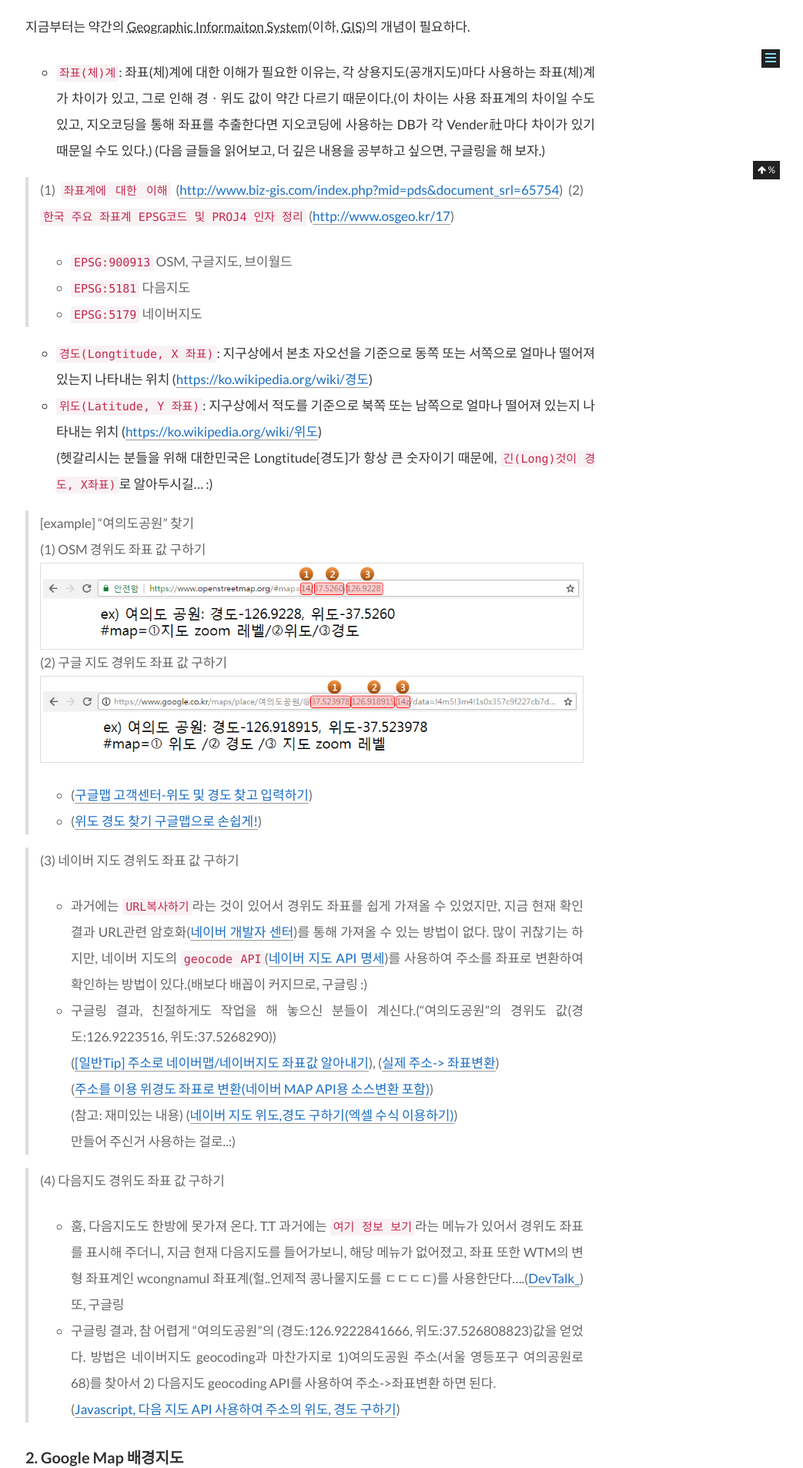
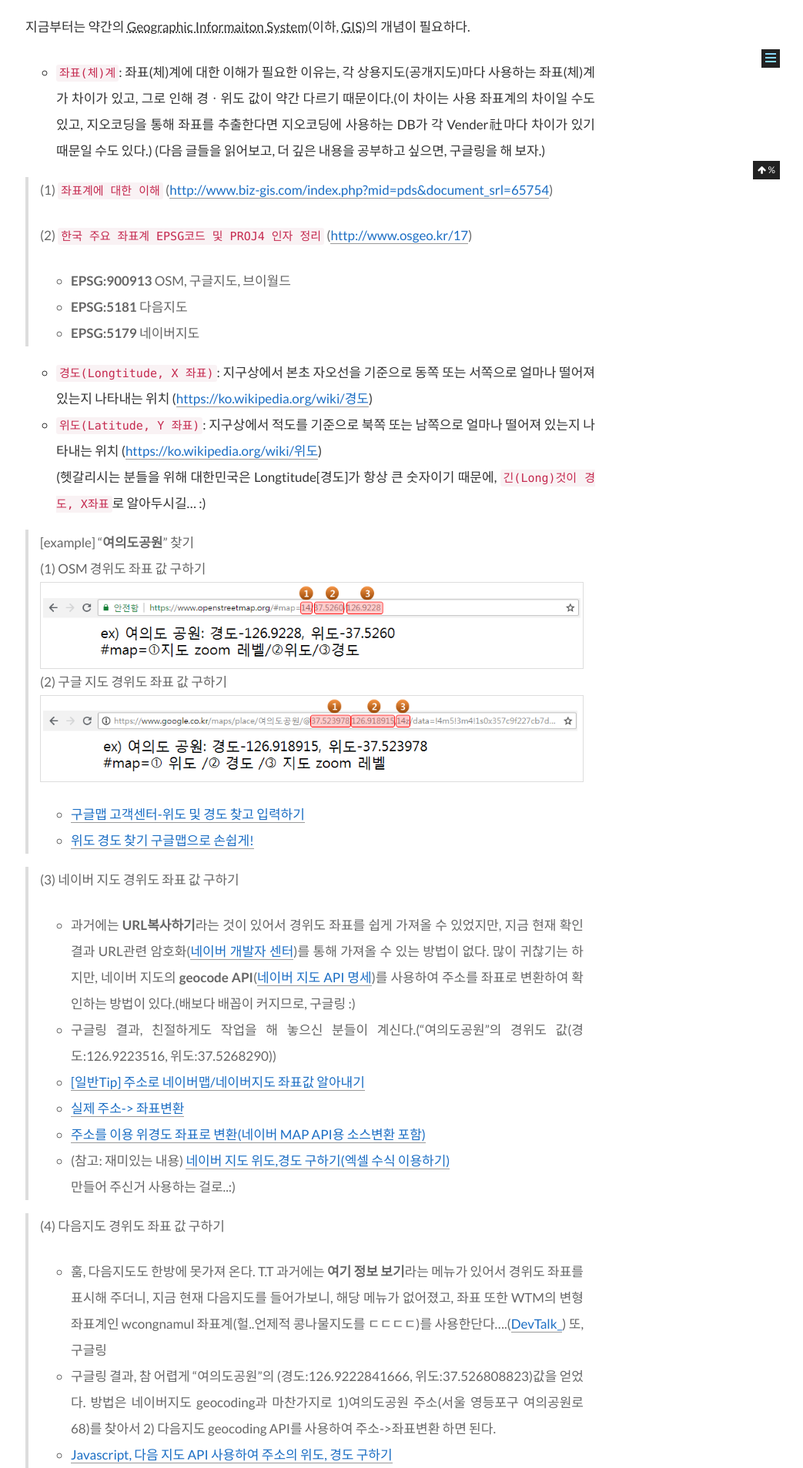
Before and after one commit to bbong95/bbong95.github.io, a Jekyll site: the page built from _posts/2018-07-30-Leaflet 맛보기 2탄.markdown, in a window 1280 px wide. Shown: the part 767-2674 px from the top of the page at 77% size, without its empty margins (237-1280 px from the left). Built offline with Jekyll 4.4.1, drawn with Linux system fonts in a browser that asks for light colours; emoji names are drawn with the system emoji font; some web fonts are replaced; comment, search, counter and statistics services are not loaded; some of the changed text lies outside the part shown.

Commit message:
글 수정

```diff
--- a/_posts/2018-07-30-Leaflet 맛보기 2탄.markdown
+++ b/_posts/2018-07-30-Leaflet 맛보기 2탄.markdown
@@ -29,35 +29,37 @@ Chapter 1에서 OSM 띄우기를 해보았으니, 이번 시간에는 `Google Ma
 (다음 글들을 읽어보고, 더 깊은 내용을 공부하고 싶으면, 구글링을 해 보자.)
 
 > (1) `좌표계에 대한 이해` ([http://www.biz-gis.com/index.php?mid=pds&document_srl=65754](http://www.biz-gis.com/index.php?mid=pds&document_srl=65754){:target="_blank"})
+>
 > (2) `한국 주요 좌표계 EPSG코드 및 PROJ4 인자 정리` ([http://www.osgeo.kr/17](http://www.osgeo.kr/17){:target="_blank"})
-+ `EPSG:900913` OSM, 구글지도, 브이월드
-+ `EPSG:5181` 다음지도
-+ `EPSG:5179` 네이버지도
++ **EPSG:900913** OSM, 구글지도, 브이월드
++ **EPSG:5181** 다음지도
++ **EPSG:5179** 네이버지도
 
 - `경도(Longtitude, X 좌표)`: 지구상에서 본초 자오선을 기준으로 동쪽 또는 서쪽으로 얼마나 떨어져 있는지 나타내는 위치 ([https://ko.wikipedia.org/wiki/경도](https://ko.wikipedia.org/wiki/경도){:target="_blank"})
 - `위도(Latitude, Y 좌표)`: 지구상에서 적도를 기준으로 북쪽 또는 남쪽으로 얼마나 떨어져 있는지 나타내는 위치 ([https://ko.wikipedia.org/wiki/위도](https://ko.wikipedia.org/wiki/위도){:target="_blank"})<br/>
-(헷갈리시는 분들을 위해 대한민국은 Longtitude[경도]가 항상 큰 숫자이기 때문에, `긴(Long)것이 경도, X좌표)`로 알아두시길... :)
+(헷갈리시는 분들을 위해 대한민국은 Longtitude[경도]가 항상 큰 숫자이기 때문에, `긴(Long)것이 경도, X좌표`로 알아두시길... :)
 
-> [example] "여의도공원" 찾기<br/>
+> [example] "**여의도공원**" 찾기<br/>
 > (1) OSM 경위도 좌표 값 구하기
 ![](https://bbong95.github.io/assets/images/posts/2018-07-25/OSM_coords.png)
 > (2) 구글 지도 경위도 좌표 값 구하기
-> ![](https://bbong95.github.io/assets/images/posts/2018-07-25/googlemap_coords.png)
-+ ([구글맵 고객센터-위도 및 경도 찾고 입력하기](https://support.google.com/maps/answer/18539?hl=ko&co=GENIE.Platform%3DDesktop){:target="_blank"})
-+ ([위도 경도 찾기 구글맵으로 손쉽게!](http://g2me.tistory.com/224){:target="_blank"})
+![](https://bbong95.github.io/assets/images/posts/2018-07-25/googlemap_coords.png)
++ [구글맵 고객센터-위도 및 경도 찾고 입력하기](https://support.google.com/maps/answer/18539?hl=ko&co=GENIE.Platform%3DDesktop){:target="_blank"}
++ [위도 경도 찾기 구글맵으로 손쉽게!](http://g2me.tistory.com/224){:target="_blank"}
 
 > (3) 네이버 지도 경위도 좌표 값 구하기
-+ 과거에는 `URL복사하기`라는 것이 있어서 경위도 좌표를 쉽게 가져올 수 있었지만, 지금 현재 확인 결과 URL관련 암호화([네이버 개발자 센터](https://developers.naver.com/forum/posts/9593){:target="_blank"})를 통해 가져올 수 있는 방법이 없다. 많이 귀찮기는 하지만, 네이버 지도의 `geocode API`([네이버 지도 API 명세](https://developers.naver.com/docs/map/overview/){:target="_blank"})를 사용하여 주소를 좌표로 변환하여 확인하는 방법이 있다.(배보다 배꼽이 커지므로, 구글링 :)
++ 과거에는 **URL복사하기**라는 것이 있어서 경위도 좌표를 쉽게 가져올 수 있었지만, 지금 현재 확인 결과 URL관련 암호화([네이버 개발자 센터](https://developers.naver.com/forum/posts/9593){:target="_blank"})를 통해 가져올 수 있는 방법이 없다. 많이 귀찮기는 하지만, 네이버 지도의 **geocode API**([네이버 지도 API 명세](https://developers.naver.com/docs/map/overview/){:target="_blank"})를 사용하여 주소를 좌표로 변환하여 확인하는 방법이 있다.(배보다 배꼽이 커지므로, 구글링 :)
 + 구글링 결과, 친절하게도 작업을 해 놓으신 분들이 계신다.("여의도공원"의 경위도 값(경도:126.9223516, 위도:37.5268290))<br/>
-([[일반Tip] 주소로 네이버맵/네이버지도 좌표값 알아내기](http://blog.goodkiss.co.kr/entry/주소로-네이버지도-좌표값-알아내기){:target="_blank"}), ([실제 주소-> 좌표변환](http://f.goodkiss.co.kr/naver/naverMap.html){:target="_blank"})<br/>
-([주소를 이용 위경도 좌표로 변환(네이버 MAP API용 소스변환 포함)](http://savour.tistory.com/299){:target="_blank"})<br/>
-(참고: 재미있는 내용) ([네이버 지도 위도,경도 구하기(엑셀 수식 이용하기)](http://blog.opid.kr/246){:target="_blank"})<br/>
+ + [[일반Tip] 주소로 네이버맵/네이버지도 좌표값 알아내기](http://blog.goodkiss.co.kr/entry/주소로-네이버지도-좌표값-알아내기){:target="_blank"}<br/>
+ + [실제 주소-> 좌표변환](http://f.goodkiss.co.kr/naver/naverMap.html){:target="_blank"}<br/>
+ + [주소를 이용 위경도 좌표로 변환(네이버 MAP API용 소스변환 포함)](http://savour.tistory.com/299){:target="_blank"}<br/>
+ + (참고: 재미있는 내용) [네이버 지도 위도,경도 구하기(엑셀 수식 이용하기)](http://blog.opid.kr/246){:target="_blank"}<br/>
 만들어 주신거 사용하는 걸로..:)
 
 > (4) 다음지도 경위도 좌표 값 구하기
-+ 훔, 다음지도도 한방에 못가져 온다. T.T 과거에는 `여기 정보 보기`라는 메뉴가 있어서 경위도 좌표를 표시해 주더니, 지금 현재 다음지도를 들어가보니, 해당 메뉴가 없어졌고, 좌표 또한 WTM의 변형 좌표계인 wcongnamul 좌표계(헐..언제적 콩나물지도를 ㄷㄷㄷㄷ)를 사용한단다....([DevTalk_](https://devtalk.kakao.com/t/topic/35844){:target="_blank"}) 또, 구글링
++ 훔, 다음지도도 한방에 못가져 온다. T.T 과거에는 **여기 정보 보기**라는 메뉴가 있어서 경위도 좌표를 표시해 주더니, 지금 현재 다음지도를 들어가보니, 해당 메뉴가 없어졌고, 좌표 또한 WTM의 변형 좌표계인 wcongnamul 좌표계(헐..언제적 콩나물지도를 ㄷㄷㄷㄷ)를 사용한단다....([DevTalk_](https://devtalk.kakao.com/t/topic/35844){:target="_blank"}) 또, 구글링
 + 구글링 결과, 참 어렵게 "여의도공원"의 (경도:126.9222841666, 위도:37.526808823)값을 얻었다. 방법은 네이버지도 geocoding과 마찬가지로 1)여의도공원 주소(서울 영등포구 여의공원로 68)를 찾아서 2) 다음지도 geocoding API를 사용하여 주소->좌표변환 하면 된다.<br/>
-([Javascript, 다음 지도 API 사용하여 주소의 위도, 경도 구하기](http://tedware.tistory.com/55){:target="_blank"})
+ + [Javascript, 다음 지도 API 사용하여 주소의 위도, 경도 구하기](http://tedware.tistory.com/55){:target="_blank"}
 
 ## 2. Google Map 배경지도
 
```
Also changed, not shown: other parts of _posts/2018-07-30-Leaflet 맛보기 2탄.markdown (+3 -0 lines).
